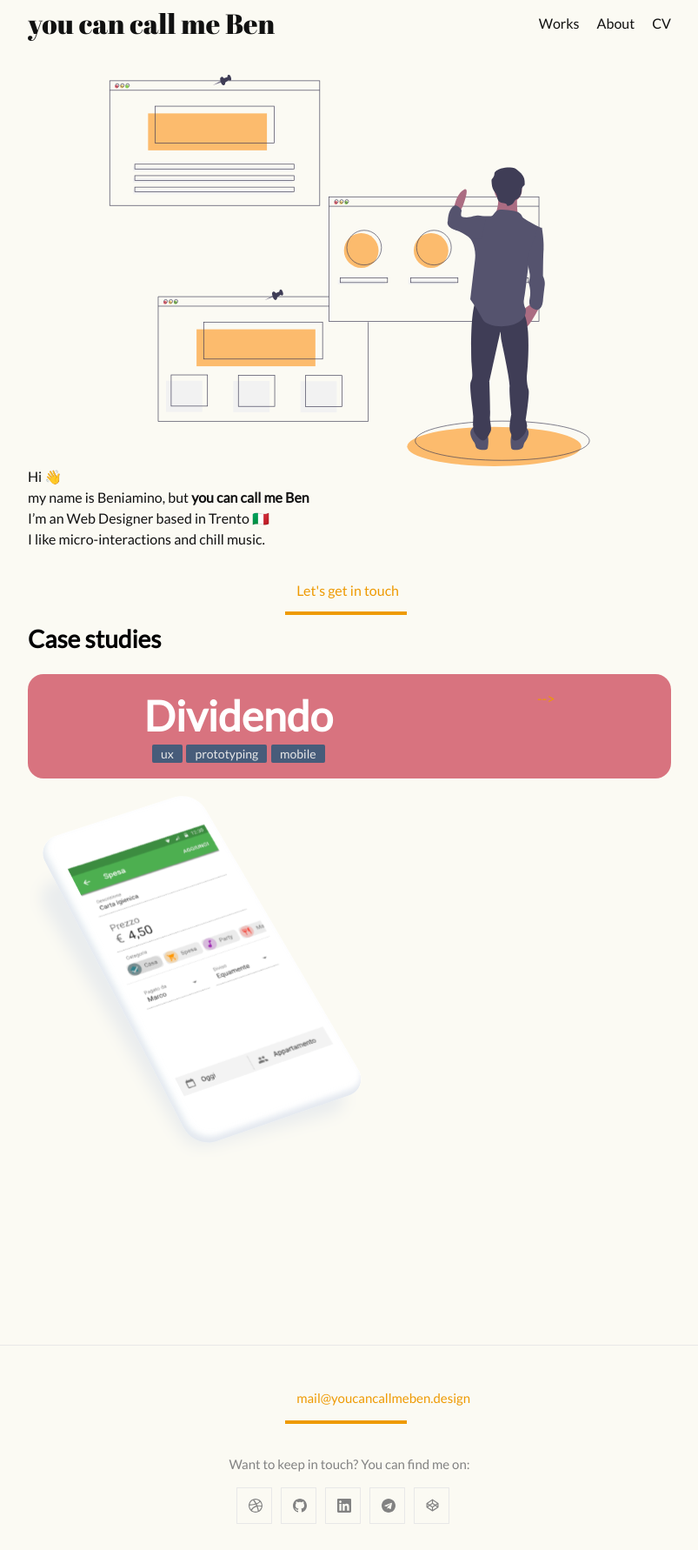
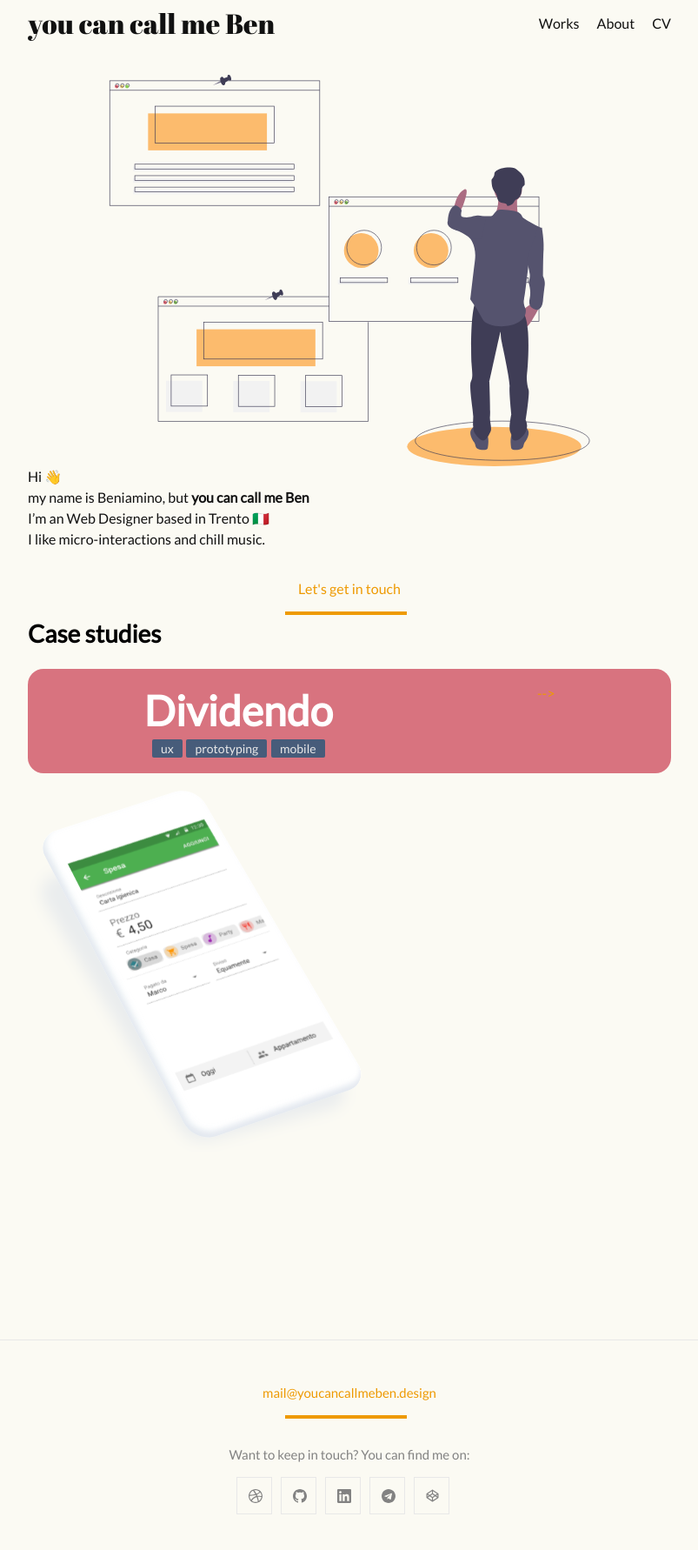
Before and after one commit to youcancallmeben/portfolio, a Jekyll site: the page built from index.md, in a window 1280 px wide. Shown: the whole page at 87% size, without its empty margins (238-1041 px from the left). Built offline with Jekyll 4.4.1, drawn with Linux system fonts in a browser that asks for light colours; nearby versions of some CDN libraries.

Commit message:
center contact me

```diff
--- a/_includes/footer.html
+++ b/_includes/footer.html
@@ -8,13 +8,11 @@
         <!-- <h2 class="footer-heading">{{ site.title | escape }}</h2> -->
 
         <div class="svg-wrapper">
+          <a href="mailto:mail@youcancallmeben.design?subject=Hei Ben!">
           <svg height="60" width="320" xmlns="http://www.w3.org/2000/svg">
             <rect class="shape" height="60" width="320" />
           </svg>
-          <a href="mailto:mail@youcancallmeben.design?subject=Hei Ben!">
-            <div id="mailme">
-              mail@youcancallmeben.design
-            </div>
+            <div id="mailme">mail@youcancallmeben.design</div>
           </a>
         </div>
 
--- a/_sass/minima/footer.scss
+++ b/_sass/minima/footer.scss
@@ -1,7 +1,17 @@
+.stay-in-touch {
+    text-align: center;
+    margin-bottom: 0;
+}
+
+
 .svg-wrapper {
     margin: 0 auto;
     width: 320px;
     position: relative;
+
+    &:hover .shape {
+        -webkit-animation: 0.5s draw linear forwards;
+        animation: 0.5s draw linear forwards;
     }
 
     .shape {
@@ -15,12 +25,24 @@
         top: 0;
     }
 
+    a {
+        display: flex;
+        justify-content: center;
+        align-items: center;
+
+        &:hover{
+            color: darken($brand-color, 10%);
+            text-decoration: none;
+        }
+
         #mailme {
             position: absolute;
-    top: 30%;
-    text-align: center;
-    left: 31%;
         }
+    }
+
+}
+
+
 
 @keyframes draw {
     0% {
@@ -35,8 +57,3 @@
         stroke-width: 2px;
     }
 }
-
-.svg-wrapper:hover .shape {
-    -webkit-animation: 0.5s draw linear forwards;
-    animation: 0.5s draw linear forwards;
-}
--- a/_sass/minima/home.scss
+++ b/_sass/minima/home.scss
@@ -19,7 +19,53 @@
     display: block;
 }
 
-.stay-in-touch {
-    text-align: center;
-    margin-bottom: 0;
+.svg-wrapper {
+    margin: 0 auto;
+    width: 320px;
+    position: relative;
+
+    &:hover .shape {
+        -webkit-animation: 0.5s draw linear forwards;
+        animation: 0.5s draw linear forwards;
+    }
+
+    .shape {
+        fill: transparent;
+        stroke-dasharray: 140 540;
+        stroke-dashoffset: -474;
+        stroke-width: 8px;
+        stroke: $brand-color;
+        position: absolute;
+        left: 0;
+        top: 0;
+    }
+
+    a {
+        display: flex;
+        justify-content: center;
+        align-items: center;
+
+        &:hover {
+            color: darken($brand-color, 10%);
+            text-decoration: none;
+        }
+
+        #mailme {
+            position: absolute;
+        }
+    }
 }
+
+@keyframes draw {
+    0% {
+        stroke-dasharray: 140 540;
+        stroke-dashoffset: -474;
+        stroke-width: 8px;
+    }
+
+    100% {
+        stroke-dasharray: 760;
+        stroke-dashoffset: 0;
+        stroke-width: 2px;
+    }
+}
```
Lines whose indentation alone changed are shown as unchanged.
